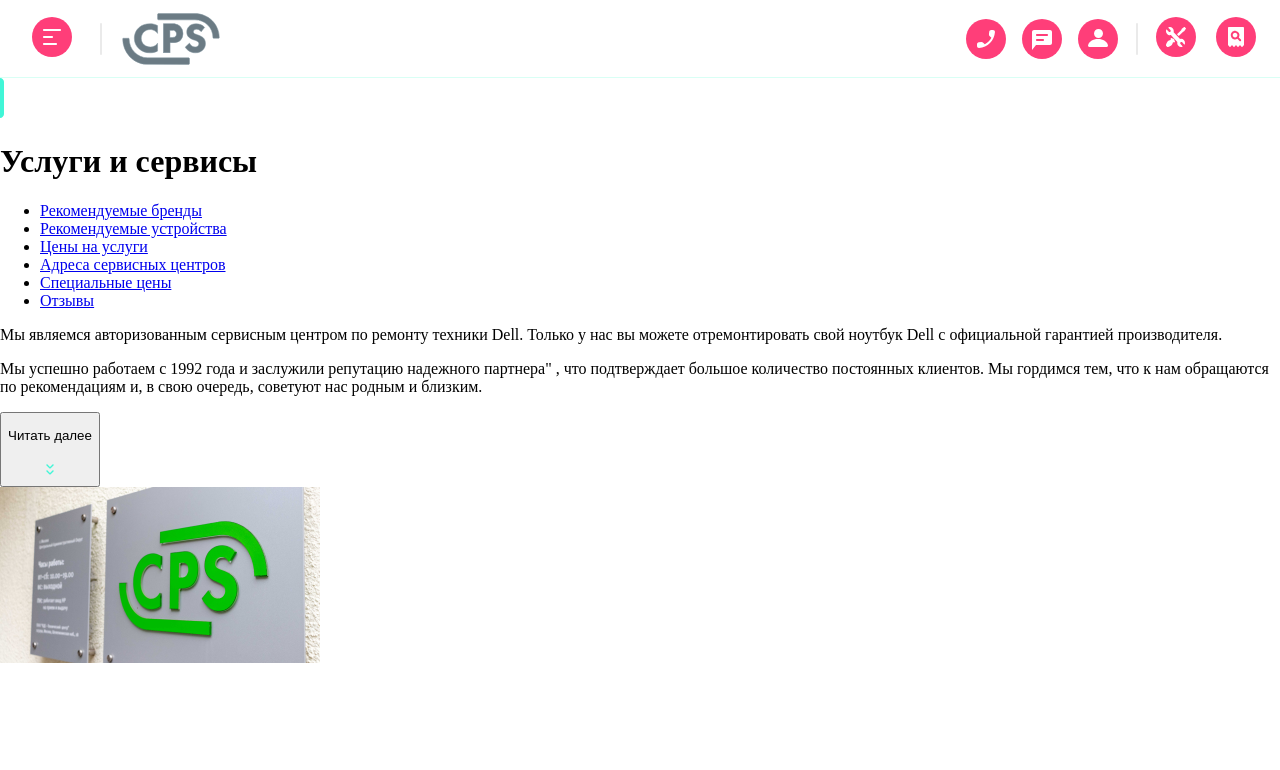
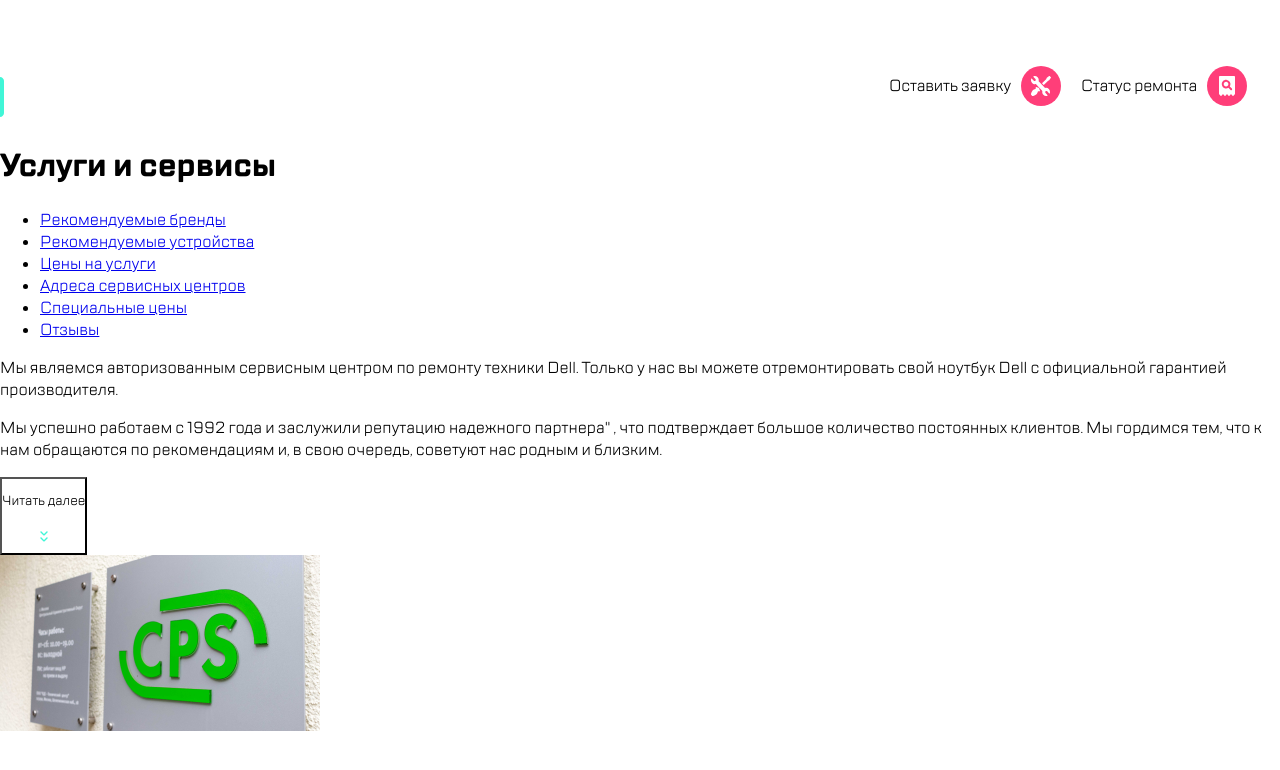
Before and after one commit to Volegna-i/first_project, a plain HTML site: page index.html in a window 1280 px wide. Drawn offline with Linux system fonts and the light colour scheme.

Commit message:
Added @media min-width : 1120px for header

```diff
--- a/styles.css
+++ b/styles.css
@@ -1,4 +1,5 @@
-html, body {
+html, body, button {
+    font-family: TT Lakes, Arial, Helvetica, sans-serif;
     background-color: white;
     margin: 0;
     padding: 0;
@@ -115,3 +116,56 @@ button:hover {
 
 
 }
+
+@media (min-width : 1120px) {
+
+    .header__group1,
+    .header__group2,
+    .header__divaider3 {
+        display: none;
+    }
+
+    .header__group3 {
+		display: flex;
+        align-content: flex-end;
+		flex-direction: row;
+		justify-content: end;
+		margin-top: 45px;
+        margin-right: 0;
+		position: absolute;
+		right: 25px;
+		top: 10px;
+    }
+
+    .header__container {
+		align-content: flex-end;
+		display: flex;
+		flex-direction: column;
+		justify-content: flex-end;
+		border: none;
+	}
+
+    .repairButton,
+    .checkstatusButton {
+        display: flex;
+        flex-direction: row;
+        align-items: center;
+        padding: 1px;
+        padding-left: 10px;
+        padding-right: 6px;
+    }
+
+    .repairButton p,
+    .checkstatusButton p {
+        display: flex;
+		font-size: 16px;
+		letter-spacing: -0.2px;
+		line-height: 24px;
+    }
+
+    .repairButton img,
+    .checkstatusButton img {
+        padding-left: 10px;
+    }
+
+}
```
